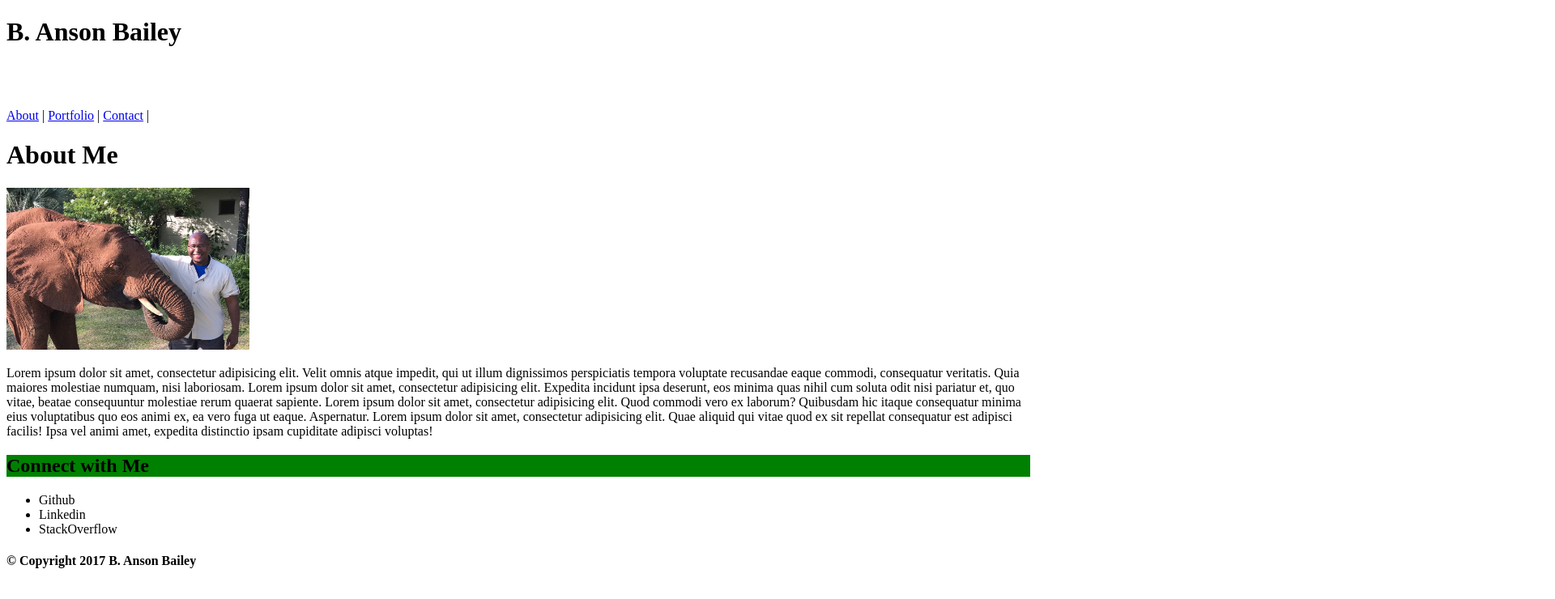
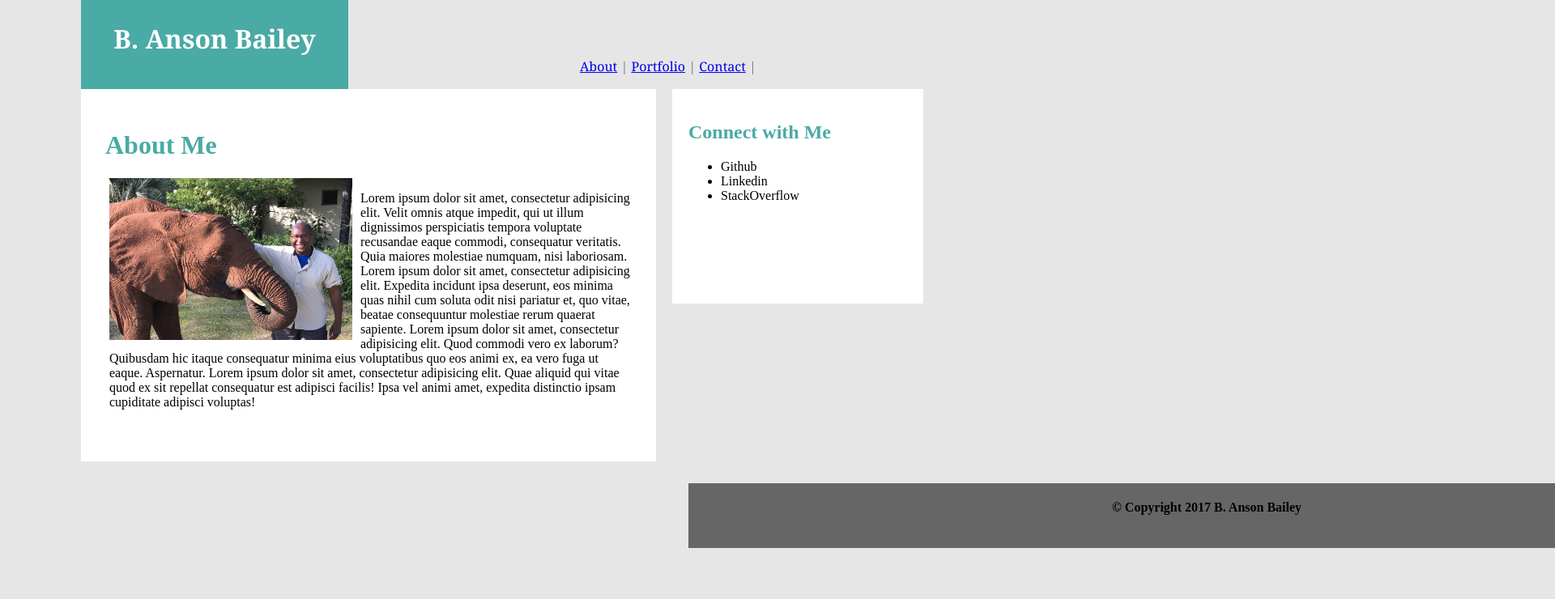
Before and after one commit to bansonb/Basic-Portfolio, a plain HTML site: page index.html in a window 1280 px wide. Shown: the top 740 px of the page at 81% size, 1920 px wide, since content can reach past the window. Drawn offline with Linux system fonts and the light colour scheme; files that its build step writes are made by us from their sources.

Commit message:
Add files via upload
Correct CSS

```diff
--- a/style.css
+++ b/style.css
@@ -1,15 +1,108 @@
-.name {
-	width: 40px;
-	height: 10px;
+body {
+	margin-left: 0px;
+	margin-top: 0px;
+	margin-right: 0px;
+	margin-bottom: 0px;
+	background-color: #e6e6e6;
+}
+
+#container {
+	width: 960px;
+	height: auto;
+	margin-left: auto;
+	margin-right: auto;
+	margin-top: auto;
+	font-family: 'Arial', 'Helvetica Neue', sans-serif;
+	font color: #777777;
+}
+
+#Header {
+	background-color: #4aaaa5;
+	color: white;
+	font-family: 'Georgia', Times, Times New Roman, serif;
+	text-align: center;
+	height: 100px;
 	float: left;
+	padding: 5px;
+	width: 25%;
+	margin-left: 100px;
+}
+
+div.NavBar {
+	background-color:;
+	float: right;
+	width: 700px;
+	font-family: 'Georgia', Times, Times New Roman, serif;
+	color: #777777;
+	height: 100px;
+	padding: 5px;
+	margin-right: 100px;
+	text-align: center;
+	vertical-align: center;
+}
+
+button {
+	background-color: white
+	color: #777777;
+}
+
+div.MainBody {
+	background-color: white;
+	width: 650px;
+	height: 400px;
+	float: left;
+	border: 1px;
+	margin-left: 100px;
+	margin-right: 20px;
+	padding: 30px;
+	border: 2px;
+	border-color: #cccccc;
+}
+
+	#About {
+		color: #4aaaa5;
+		border-color: black;
+		border-bottom: 1px;
+	}
+
+img {
+	float: left;
+	border: 10px;
+	margin-right: 10px;
+}
+
+div.BodyText {
+		float: right;
+		margin-left: 5px;
+		overflow: scroll;
+
+	}
+
+div.SideBar {
+	background-color: white;
+	width: 270px;
+	height: 225px;
+	float: left;
+	padding: 20px;
+}
+
+	#Connect {
+		color: #4aaaa5;
+	}
+
+
+#Footer {
+	width: 100%;
+	margin-top: 330px;
+	height: 80px;
+	background-color: #666666;
+	text-align: center;
+	vertical-align: center;
+	position: absolute;
+
+
 
 
 }
 
-.navbar {
-	float:; left;
-
 }
-h2 {
-	background-color: green;
-}
```
